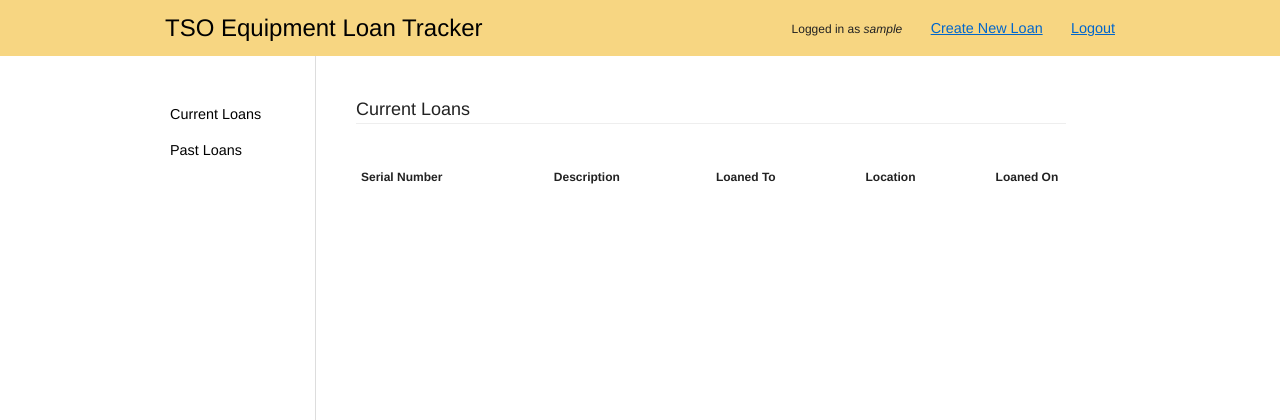
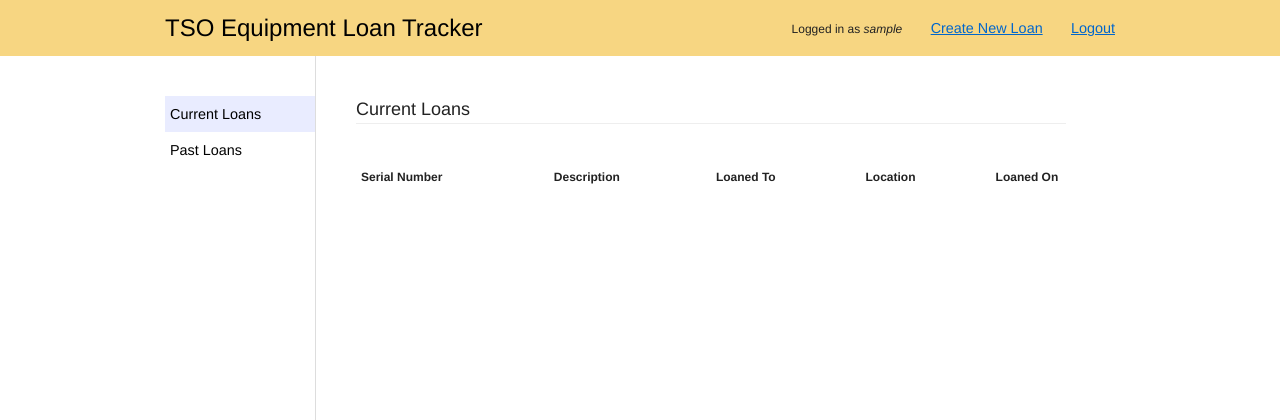
Before and after one commit to sionide21/Equipment-Loan-Tracking, a Django app: page /current in a window 1280 px wide. Shown: the top 420 px of the page. Run offline with Django 3.2, Linux system fonts and the light colour scheme; the visitor is signed in with stand-in values (Sample User, id 1); data that the repository does not hold is empty; parts of the project's set-up code (start-up, migrations or seed data) failed here and were passed over.

Commit message:
Quick fix to make the left link appear selected when on the corresponding link's page. So when we hit the current loans page now the left sidebar link appears to be selected.

```diff
--- a/webapp/core/static/css/base.css
+++ b/webapp/core/static/css/base.css
@@ -56,7 +56,7 @@
   margin-bottom: 0;
 }
 
-#sidebar li:hover {
+#sidebar li:hover, .current-page {
   background: #E9ECFF;
 }
 
--- a/webapp/core/templates/core/current.html
+++ b/webapp/core/templates/core/current.html
@@ -1,6 +1,11 @@
 {% extends "secure_base.html" %}
 
 {% block title %}Current Loans{% endblock %}
+
+{% block sidebar_links %}
+  <li><a class="large current-page" href="{% url current_loans %}">Current Loans</a></li>
+  <li><a class="large" href="#">Past Loans</a></li>
+{% endblock %}
 
 {% block subcontent %}
 <div class="top-space append-1 last">
--- a/webapp/core/templates/secure_base.html
+++ b/webapp/core/templates/secure_base.html
@@ -7,8 +7,10 @@
 {% block content %}
 <div class="span-4 border full-height last-important">
 <ul id="sidebar" class="top-space first">
+  {% block sidebar_links %}
   <li><a class="large" href="{% url current_loans %}">Current Loans</a></li>
   <li><a class="large" href="#">Past Loans</a></li>
+  {% endblock %}
 </ul>
 </div>
 <div class="top-space span-18 prepend-1 last">
```
